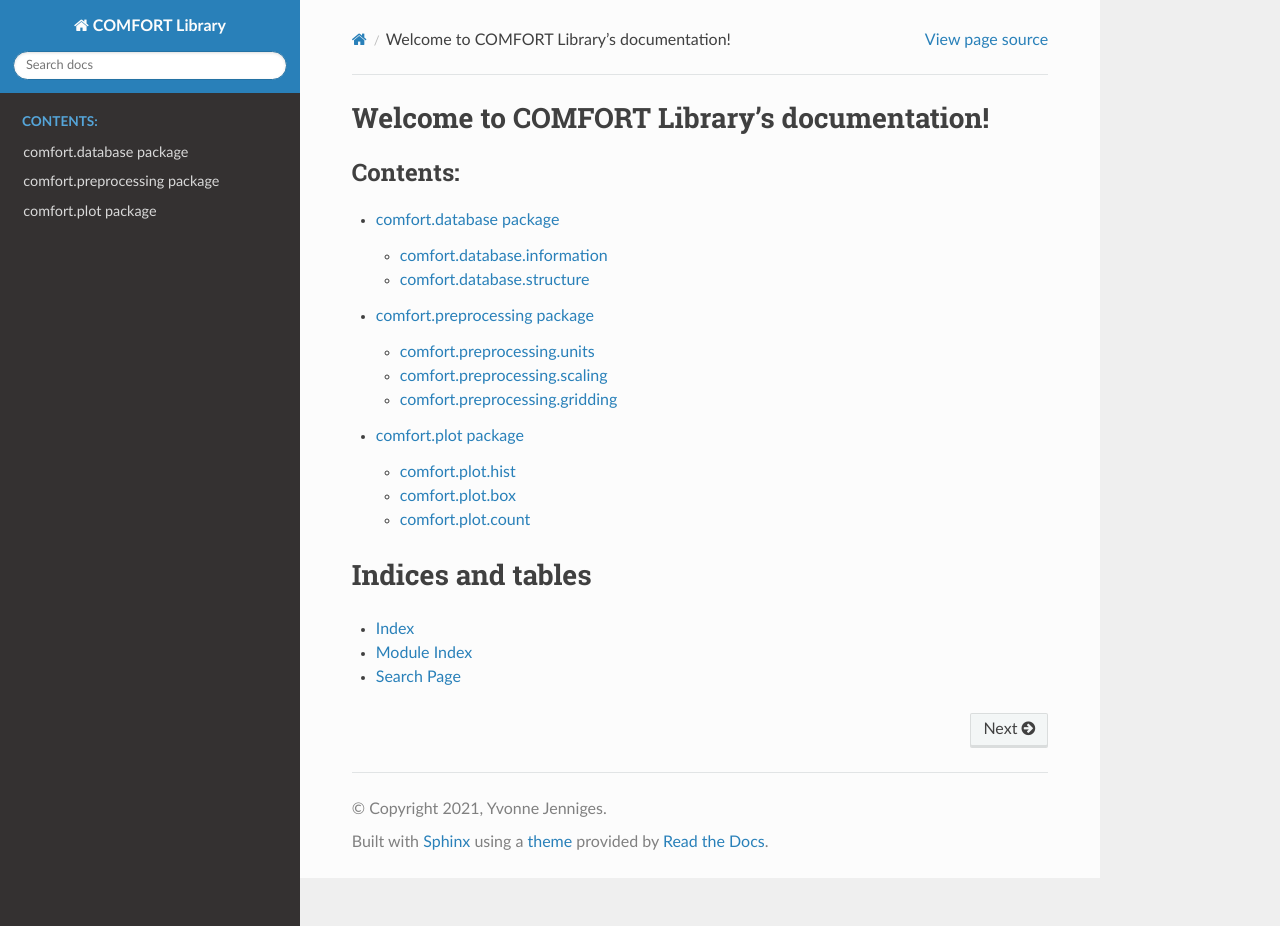
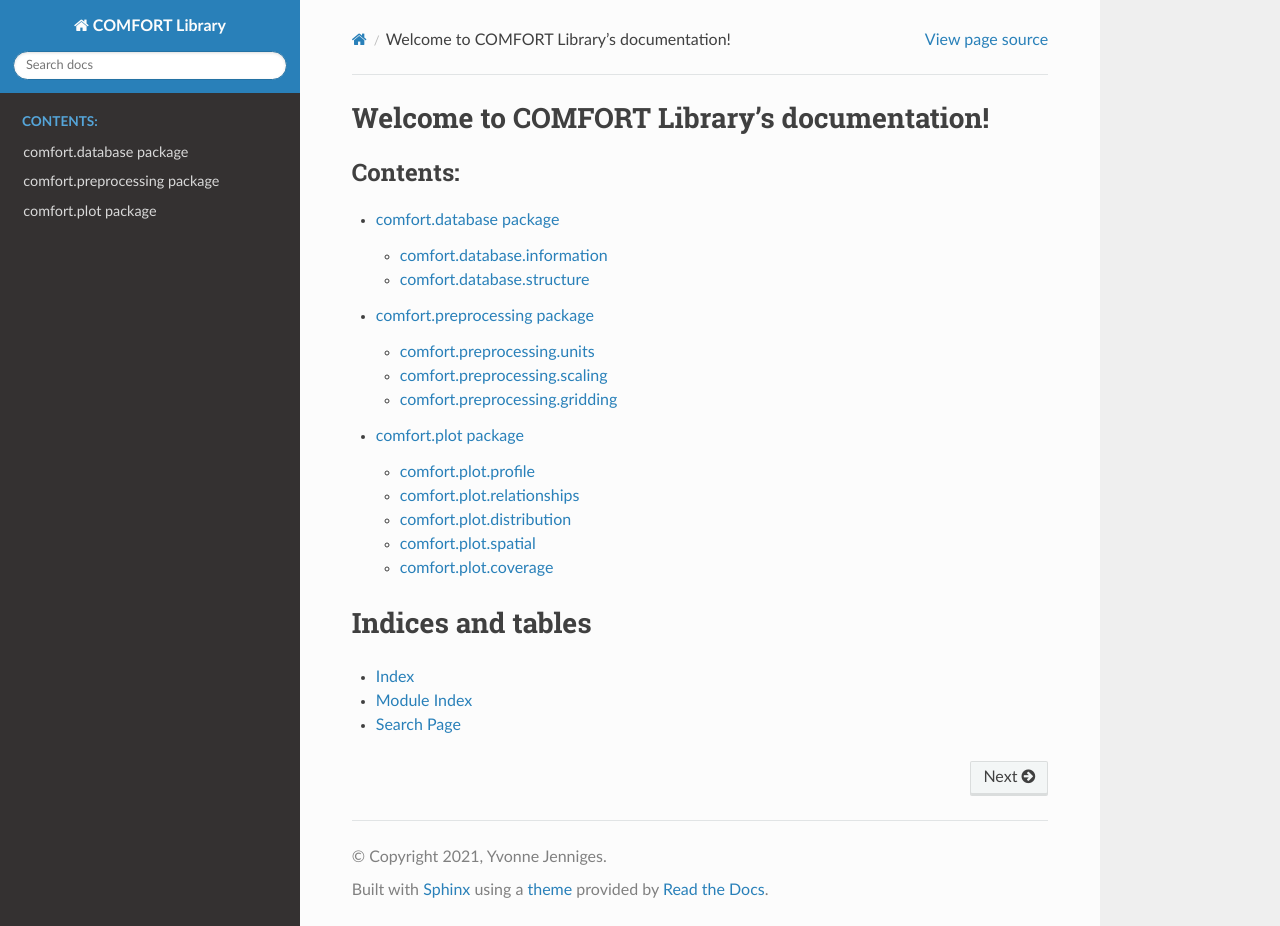
Before and after one commit to y-jenniges/comfort, a Sphinx documentation site: the page built from documentation/source/index.rst, in a window 1280 px wide and 926 px high. Built offline with Sphinx 7.4.7 and the Read the Docs theme 3.1.0, drawn with Linux system fonts in a browser that asks for light colours.

Commit message:
Update plot rst to reflect re-structured plotting subpackage

```diff
--- a/documentation/source/plot.rst
+++ b/documentation/source/plot.rst
@@ -6,26 +6,42 @@ comfort.plot package
    :undoc-members:
    :show-inheritance:
 
-comfort.plot.hist
-------------------
+comfort.plot.profile
+---------------------
 
-.. automodule:: comfort.plot.hist
+.. automodule:: comfort.plot.profile
    :members:
    :undoc-members:
    :show-inheritance:
 
-comfort.plot.box
------------------
+comfort.plot.relationships
+---------------------------
 
-.. automodule:: comfort.plot.box
+.. automodule:: comfort.plot.relationships
    :members:
    :undoc-members:
    :show-inheritance:
 
-comfort.plot.count
--------------------
+comfort.plot.distribution
+--------------------------
 
-.. automodule:: comfort.plot.count
+.. automodule:: comfort.plot.distribution
    :members:
    :undoc-members:
    :show-inheritance:
+
+comfort.plot.spatial
+---------------------
+
+.. automodule:: comfort.plot.spatial
+   :members:
+   :undoc-members:
+   :show-inheritance:
+
+comfort.plot.coverage
+----------------------
+
+.. automodule:: comfort.plot.coverage
+   :members:
+   :undoc-members:
+   :show-inheritance:
```
